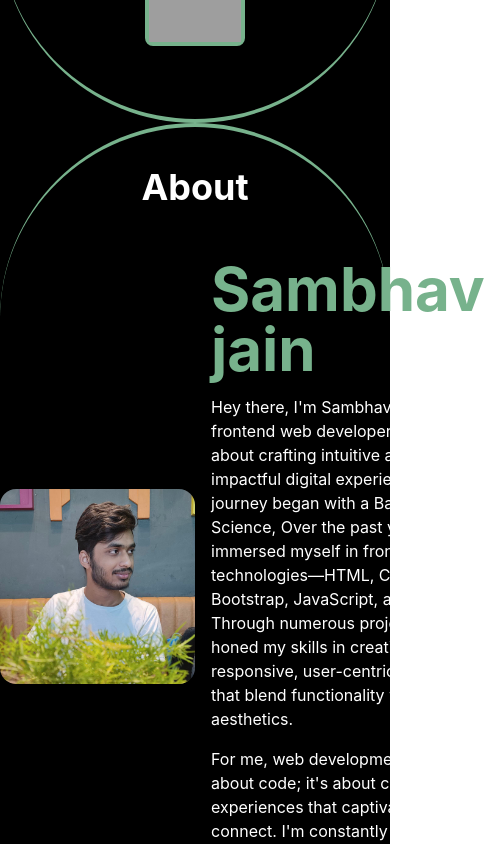
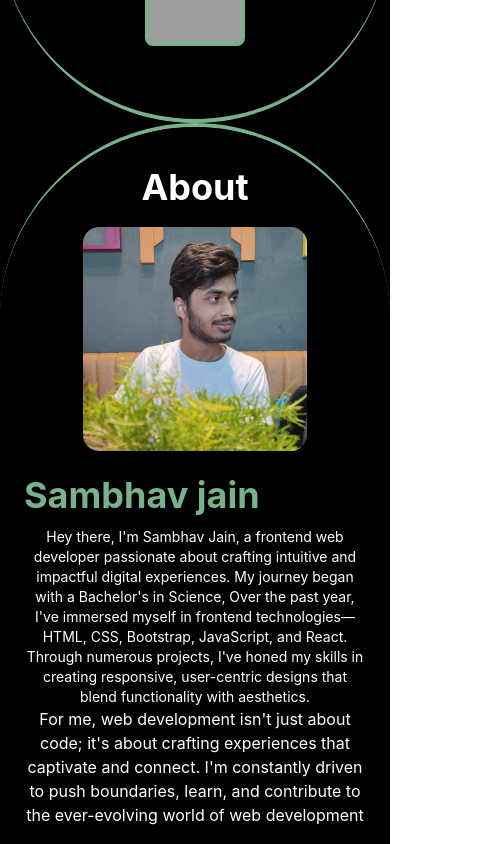
Before and after one commit to Sambhav-10/Sambhav-jain--portfolio-react, a React (Create React App) app: page / in a window 390 px wide. Shown: the part 2740-3584 px from the top of the page, 501 px wide, since content can reach past the window. Built offline with nearby package versions, Linux system fonts and the light colour scheme; grey boxes are pictures that could not be loaded.

Commit message:
Update About.js
responsive About section

```diff
--- a/src/Components/About.js
+++ b/src/Components/About.js
@@ -2,24 +2,26 @@ import React from "react";
 import Aboutme from "./about.jpg";
 const About = () => {
   return (
-    <div className="bg-black text-white border-t-4 rounded-full border-[#77b28c]">
+    <div className=" bg-black text-white border-t-4  overflow-scroll rounded-full border-[#77b28c] h-full ">
+      <div>
       <p className="font-bold text-center text-4xl text- pt-10">About</p>
-      <div className="flex  w-full h-[90vh]">
-        <div className="w-1/2 ">
-          <div className="w-full h-full flex justify-center items-center">
+      <div className=" md:flex  w-full h-[100vh]">
+        <div className=" md:w-1/2 ">
+          <div className=" mt-5 md:w-full h-full flex justify-center items-center">
             <img
+
               width={500}
               height={400}
-              className="rounded-2xl"
+              className="rounded-2xl w-56"
               src={Aboutme}
               alt=""
             />
           </div>
         </div>
-        <div className="w-1/3 h-full flex items-center">
-          <div className="p-4">
-            <h1 className="text-6xl text-[#77b28c] font-bold  ">Sambhav jain</h1>
-            <p className="mt-4 ">
+        <div className=" md:w-1/3 h-full  flex md:items-center ">
+          <div className="p-6 md:p-4">
+            <h1 className=" text-4xl md:text-6xl text-[#77b28c] font-bold  ">Sambhav jain</h1>
+            <p className="md:h-full  mt-3 md:mt-4 text-center text-sm">
               {" "}
               Hey there, I'm Sambhav Jain, a frontend web developer passionate
               about crafting intuitive and impactful digital experiences. My
@@ -30,7 +32,7 @@ const About = () => {
               blend functionality with aesthetics.
             </p>
 
-            <p className="mt-4">
+            <p className=" md:mt-4 text-center">
               For me, web development isn't just about code; it's about crafting
               experiences that captivate and connect. I'm constantly driven to
               push boundaries, learn, and contribute to the ever-evolving world
@@ -39,6 +41,7 @@ const About = () => {
           </div>
         </div>
       </div>
+      </div>
     </div>
   );
 };
```
